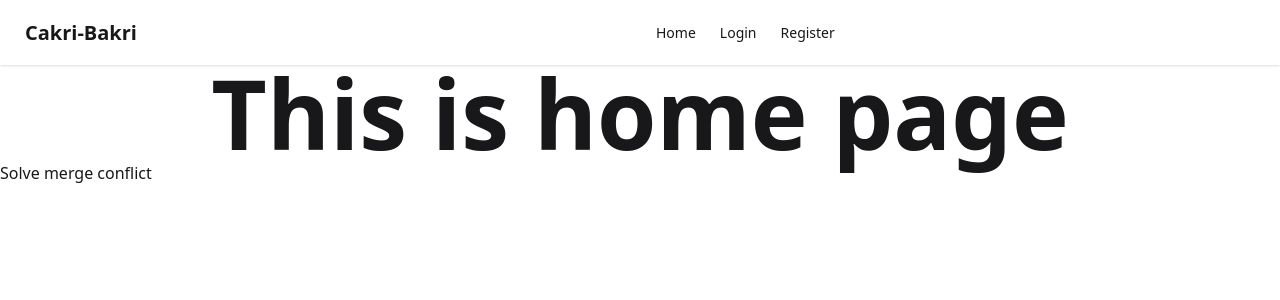
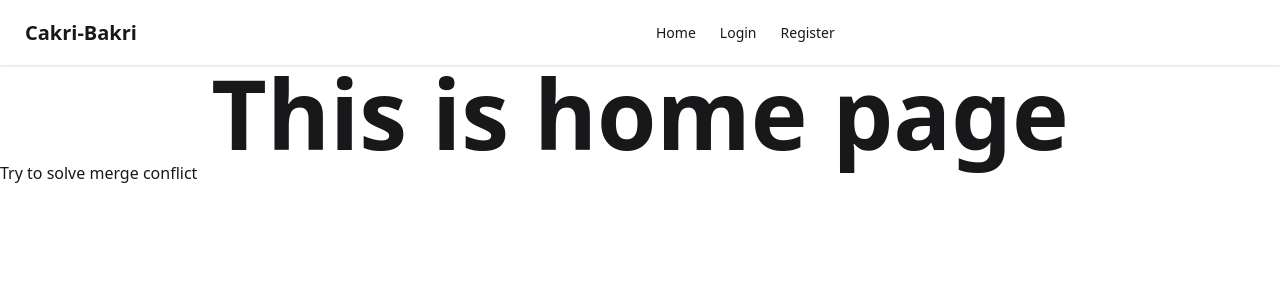
Before and after one commit to Motiur-Rahman-Dhrubo/Cakri-Bakri, a React (Vite) app in the folder client/: page / in a window 1280 px wide. Shown: the top 300 px of the page. Built offline with nearby package versions, Linux system fonts and the light colour scheme; no server answers.

Commit message:
try to solve merge conflict

```diff
--- a/client/src/pages/Home/Home.jsx
+++ b/client/src/pages/Home/Home.jsx
@@ -4,7 +4,8 @@ const Home = () => {
   return (
     <div>
       <h1 className="text-center font-bold text-8xl">This is home page </h1>
-      <p>Solve merge conflict</p>
+      <p>Try to solve merge conflict
+      </p>
     </div>
   );
 };
```
